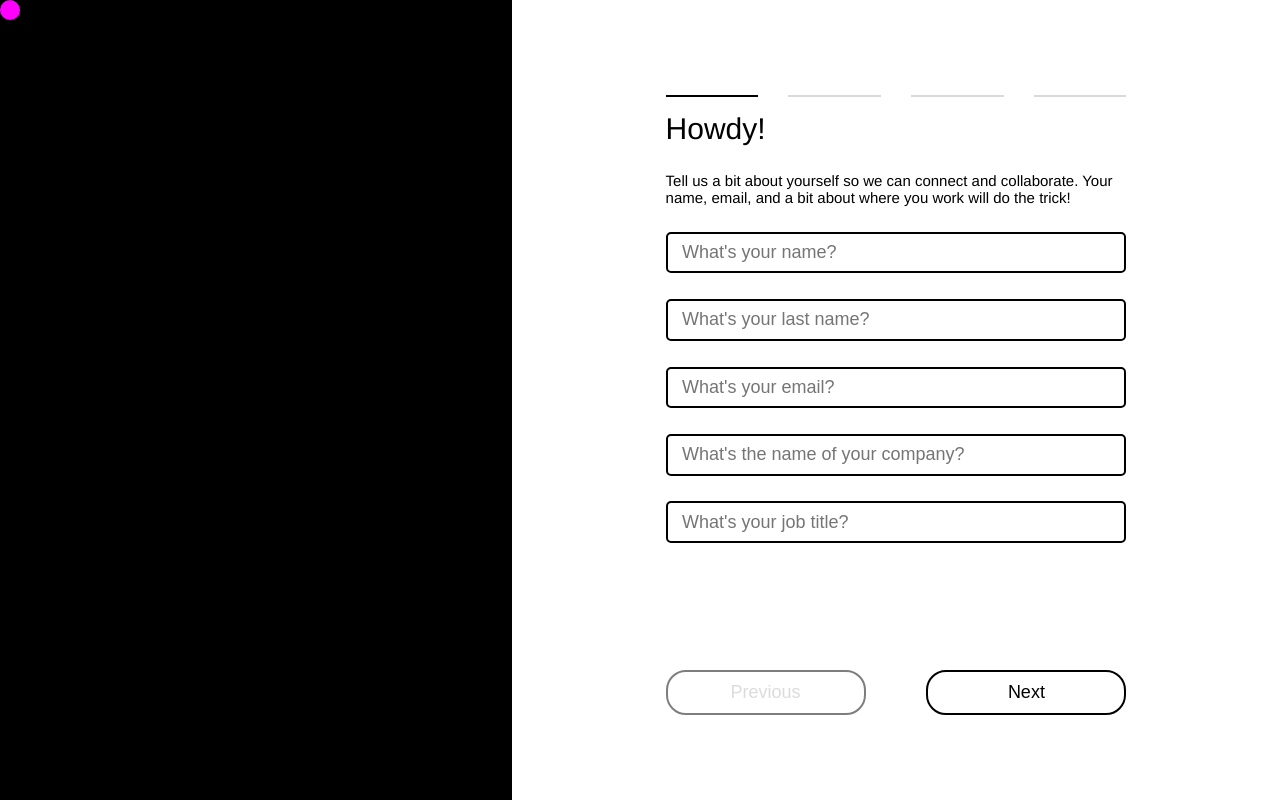
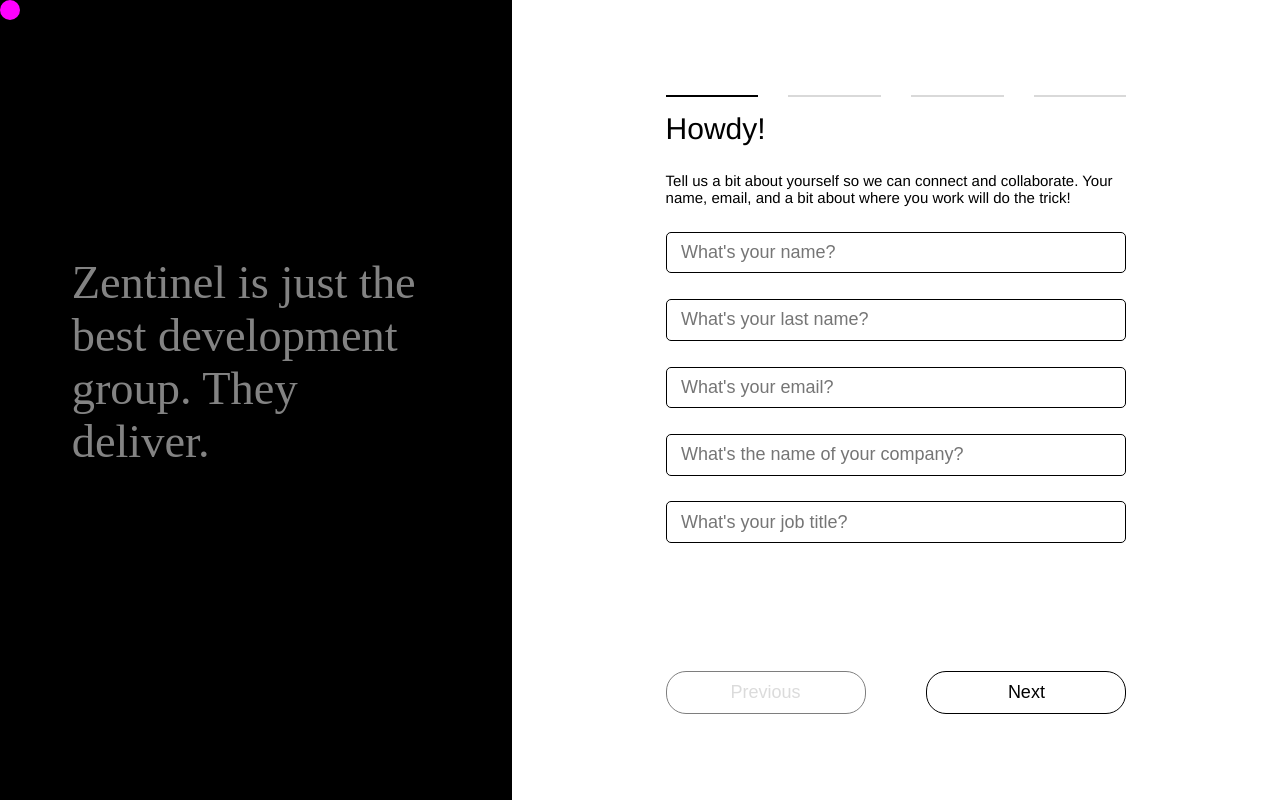
Before and after one commit to Zentinel-Consulting/zentinel-consulting, a SvelteKit app: page /lets-talk in a window 1280 px wide. Built offline with nearby package versions, Linux system fonts and the light colour scheme.

Commit message:
comments transition functionality working nicely

```diff
--- /dev/null
+++ b/src/components/CommentCard.svelte
@@ -0,0 +1,101 @@
+<script>
+  import { fade } from 'svelte/transition';
+  import { onMount } from 'svelte';
+
+  let list_comments = [
+    {"comment": "Zentinel is just the best development group. They deliver.", "entity": "BlackRock"},
+    {"comment": "They always deliver efficient products.", "entity": "JP Morgan"},
+    {"comment": "Innovative solutions that transformed our workflow.", "entity": "Goldman Sachs"},
+    {"comment": "Exceptional attention to detail and robust security measures.", "entity": "Citigroup"},
+    {"comment": "Their AI-driven analytics gave us a competitive edge.", "entity": "Morgan Stanley"},
+    {"comment": "Zentinel's cloud solutions scaled seamlessly with our growth.", "entity": "Bank of America"},
+    {"comment": "Responsive support team and proactive problem-solving.", "entity": "Wells Fargo"},
+    {"comment": "Customized solutions that perfectly fit our unique needs.", "entity": "HSBC"},
+    {"comment": "Impressive ROI on all projects we've collaborated on.", "entity": "UBS"},
+    {"comment": "Their blockchain implementation revolutionized our transactions.", "entity": "Deutsche Bank"},
+    {"comment": "Zentinel's cybersecurity measures are second to none.", "entity": "Barclays"},
+    {"comment": "They consistently exceed our expectations.", "entity": "Credit Suisse"},
+    {"comment": "Cutting-edge tech with a user-friendly interface.", "entity": "BNP Paribas"},
+    {"comment": "Seamless integration with our existing systems.", "entity": "Mizuho Financial Group"}
+  ];
+
+  let currentIndex = 0;
+  let showComment = true;
+  let showEntity = false;
+
+  function nextComment() {
+    showComment = false;
+    showEntity = false;
+
+    setTimeout(() => {
+      currentIndex = (currentIndex + 1) % list_comments.length;
+      showComment = true;
+
+      setTimeout(() => {
+        showEntity = true;
+      }, 1000); // Delay before showing the entity
+    }, 1000); // Delay before showing the next comment
+  }
+
+  onMount(() => {
+    setInterval(nextComment, 5000); // Change comment every 5 seconds
+  });
+</script>
+
+<div class="main-container">
+  <div class="content-container">
+    <div class="comment-container">
+      {#if showComment}
+        <p transition:fade={{ duration: 1000 }}>{list_comments[currentIndex].comment}</p>
+      {/if}
+    </div>
+    <div class="name-container">
+      {#if showEntity}
+        <p transition:fade={{ duration: 1000 }}>{list_comments[currentIndex].entity}</p>
+      {/if}
+    </div>
+  </div>
+</div>
+
+<style>
+  .main-container {
+    display: flex;
+    align-items: center;
+    justify-content: center;
+
+    width: 100%;
+    height: 100%;
+
+  }
+  .content-container {
+    display: flex;
+    flex-direction: column;
+    justify-content: space-between;
+    width: 90%;
+    height: 90%;
+  }
+  .comment-container {
+    width: 100%;
+    height: 60%;
+  }
+  .comment-container p{
+    font-family: "Times New Roman", Times, serif;
+    font-size: 2.9rem;
+    padding: 0;
+    margin: 0;
+  }
+  .name-container {
+    display: flex;
+    align-items: start;
+    justify-content: end;
+
+    width: 100%;
+    height: 30%;
+  }
+  .name-container p {
+    font-family: "Times New Roman", Times, serif;
+    font-size: 2.8rem;
+    padding: 0;
+    margin: 0;
+  }
+</style>
--- a/src/components/FormInput.svelte
+++ b/src/components/FormInput.svelte
@@ -97,7 +97,7 @@
     padding-left: 0.8em;
     padding-right: 0.8em;
     background-color: transparent;
-    border: 2px solid black;
+    border: 1px solid black;
     border-radius: 5px;
     box-sizing: border-box;
   }
@@ -145,7 +145,7 @@
     margin-left: 2px;
     font-size: 18px;
     background-color: transparent;
-    border: 2px solid black;
+    border: 1px solid black;
     border-radius: 20px;
     cursor: pointer;
     transition: background-color 0.3s, color 0.3s;
--- a/src/components/StepperLetsTalk.svelte
+++ b/src/components/StepperLetsTalk.svelte
@@ -128,6 +128,13 @@
             <div class="form-spacer"/>
             <p class="step-label">Lets make this happen!</p>
             <p class="section-description-label">We are happy to get this going :)</p>
+            <div
+              class="send-button-holder"
+            >
+              <button class="button-obj" >
+                Send
+              </button>
+            </div>
           </div>
         </div>
       {/if}
@@ -230,7 +237,7 @@
     font-size: 18px;
     width: 200px;
     background-color: transparent;
-    border: 2px solid black;
+    border: 1px solid black;
     border-radius: 20px;
     cursor: pointer;
   }
@@ -251,7 +258,7 @@
     width: 100%;
     height: 100%;
     background-color: transparent;
-    border: 2px solid black;
+    border: 1px solid black;
     border-radius: 3px;
     cursor: pointer;
     box-sizing: border-box;
@@ -263,4 +270,11 @@
     width: 100%;
     height: 30%;
   }
+  .send-button-holder {
+    display: flex;
+    align-items: center;
+    justify-content: center;
+    width: 100%;
+    height: 30%;
+  }
 </style>
--- a/src/routes/lets-talk/+page.svelte
+++ b/src/routes/lets-talk/+page.svelte
@@ -1,5 +1,12 @@
 <script>
   import StepperLetsTalk from "../../components/StepperLetsTalk.svelte";
+  import CommentCard from "../../components/CommentCard.svelte";
+
+  let list_comments = [
+    {"comment":"Zentinel Consulting Group is just the best consulting company.", "person": "Google"},
+    {"comment":"They are the best in web design.", "person": "Alfonso"},
+    {"comment":"The product Zentinel delivered has bringed more clients to my bussines.", "person": "Alfonso"},
+  ];
 </script>
 
 <div
@@ -8,6 +15,15 @@
   <div
     class="placeholder-container"
   >
+    <div
+      class="service-comments-container"
+    >
+      <div
+        class="card-container"
+      >
+      <CommentCard />
+      </div>
+    </div>
   </div>
   <div
     class="form-container"
@@ -30,6 +46,9 @@
     background-color: transparent;
   }
   .placeholder-container {
+    display: flex;
+    flex-direction: column;
+    justify-content: center;
     width: 40%;
     height: 100%;
     background-color: black;
@@ -46,4 +65,16 @@
     height: 80%;
     width: 60%;
   }
+  .service-comments-container {
+    display: flex;
+    align-items: center;
+    justify-content: center;
+
+    height: 50%;
+    width:100%;
+  }
+  .card-container {
+    width: 80%;
+    height: 80%;
+  }
 </style>
```
